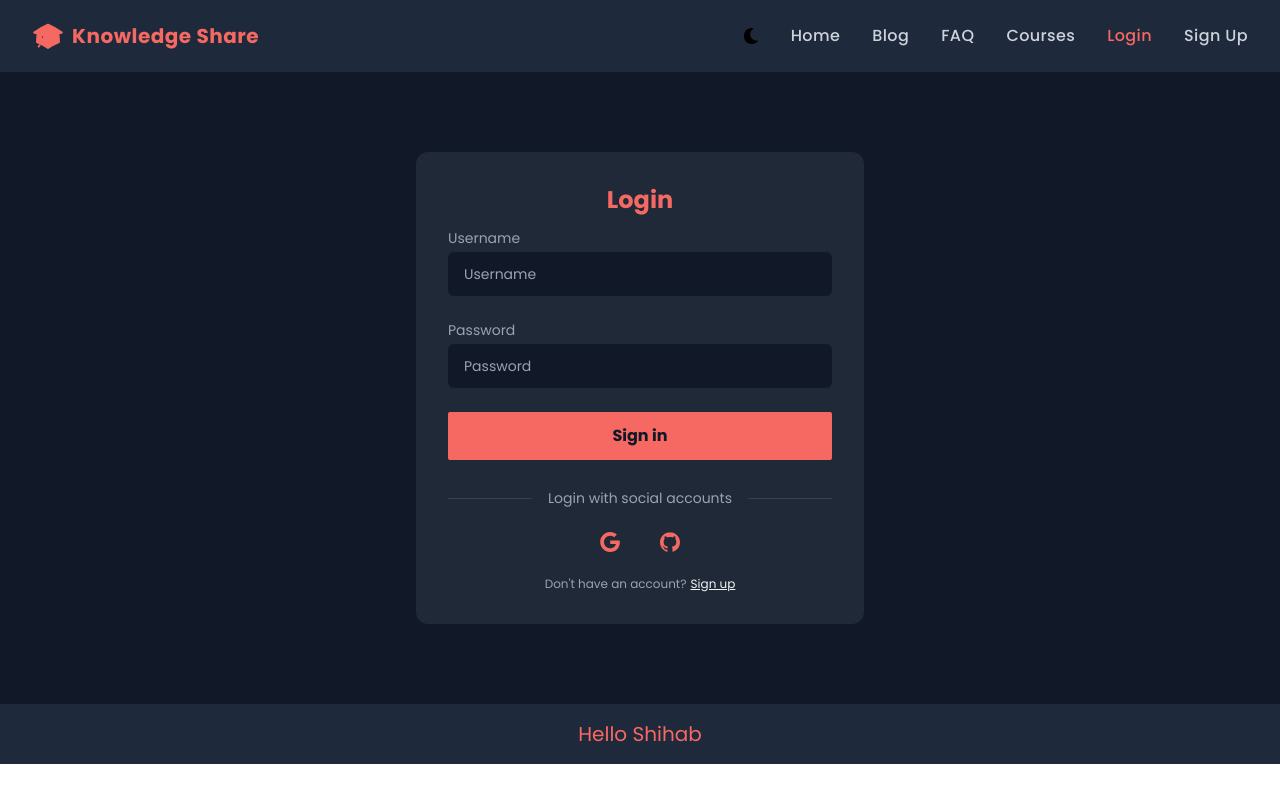
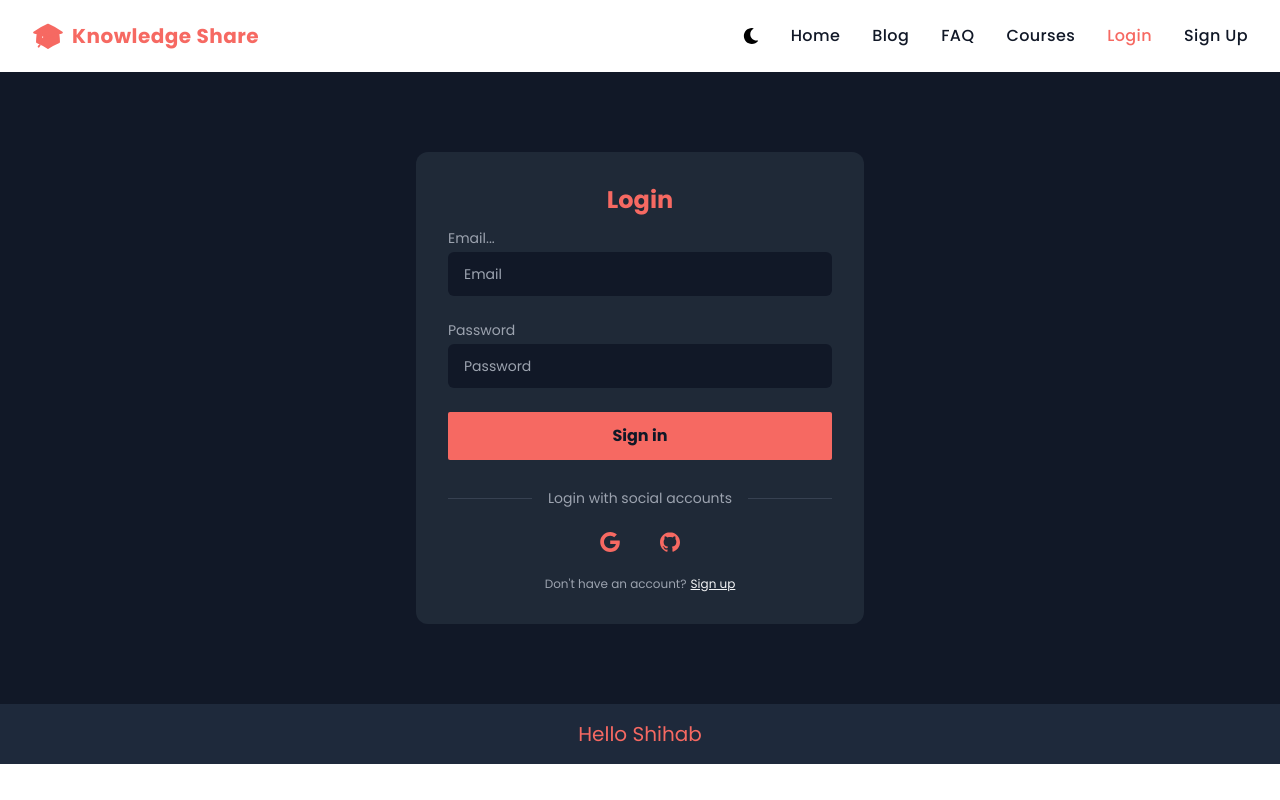
Before and after one commit to AriyanShihab/Knowlodge-Share-Client, a React (Create React App) app: page /login in a window 1280 px wide. Built offline with nearby package versions, Linux system fonts and the light colour scheme; no server answers; what @react-pdf/renderer would draw is missing.

Commit message:
redmi file updated

```diff
--- a/src/Components/Navber.js
+++ b/src/Components/Navber.js
@@ -1,4 +1,5 @@
 import React, { useContext, useState } from "react";
+import { useEffect } from "react";
 import { FaMoon, FaSun } from "react-icons/fa";
 import { NavLink } from "react-router-dom";
 import { toast } from "react-toastify";
@@ -8,6 +9,16 @@ import dummyUser from "./dummyUser.jpg";
 
 const Navber = () => {
   const [theme, setTheme] = useState(true);
+  // const [colorTheme, setColorTheme] = useState(true);
+  const themeSwitcher = () => {
+    setTheme(!theme);
+    console.log(`clicked`);
+  };
+  // useEffect(() => {
+  //   if (!theme) {
+  //     document.documentElement.classList.add("dark");
+  //   }
+  // }, []);
   const { signout, user } = useContext(UserContext);
   const logout = () => {
     signout()
@@ -20,7 +31,7 @@ const Navber = () => {
   };
   const [isMenuOpen, setIsMenuOpen] = useState(true);
   return (
-    <div className=" shadow-lg bg-slate-800">
+    <div className=" bg-white shadow-2xl">
       <div className=" px-4 py-5 mx-auto sm:max-w-xl md:max-w-full lg:max-w-screen-xl md:px-24 lg:px-8">
         <div className="relative flex items-center justify-between ">
           <NavLink
@@ -30,20 +41,20 @@ const Navber = () => {
             className="inline-flex items-center"
             end
             style={({ isActive }) => {
-              return { color: isActive ? "#f66962" : "#cdd3dc" };
+              return { color: isActive ? "#f66962" : "#111827" };
             }}
           >
             <svg
               xmlns="http://www.w3.org/2000/svg"
               fill="#f66962"
               viewBox="0 0 24 24"
-              stroke-width="1.5"
+              strokeWidth="1.5"
               stroke="#f66962"
               class="w-8 h-8"
             >
               <path
-                stroke-linecap="round"
-                stroke-linejoin="round"
+                strokeLinecap="round"
+                strokeLinejoin="round"
                 d="M4.26 10.147a60.436 60.436 0 00-.491 6.347A48.627 48.627 0 0112 20.904a48.627 48.627 0 018.232-4.41 60.46 60.46 0 00-.491-6.347m-15.482 0a50.57 50.57 0 00-2.658-.813A59.905 59.905 0 0112 3.493a59.902 59.902 0 0110.399 5.84c-.896.248-1.783.52-2.658.814m-15.482 0A50.697 50.697 0 0112 13.489a50.702 50.702 0 017.74-3.342M6.75 15a.75.75 0 100-1.5.75.75 0 000 1.5zm0 0v-3.675A55.378 55.378 0 0112 8.443m-7.007 11.55A5.981 5.981 0 006.75 15.75v-1.5"
               />
             </svg>
@@ -54,7 +65,7 @@ const Navber = () => {
           </NavLink>
           <ul className="flex items-center hidden space-x-8 lg:flex">
             <li>
-              <p onClick={() => setTheme(!theme)}>
+              <p onClick={() => themeSwitcher}>
                 {theme ? <FaMoon></FaMoon> : <FaSun></FaSun>}
               </p>
             </li>
@@ -63,10 +74,10 @@ const Navber = () => {
                 to="/"
                 aria-label="Home"
                 title="Home"
-                className="font-medium tracking-wide text-gray-100 transition-colors duration-200 hover:text-deep-purple-accent-400"
+                className="font-medium tracking-wide text-gray-900 transition-colors duration-200 hover:text-deep-purple-accent-400"
                 end
                 style={({ isActive }) => {
-                  return { color: isActive ? "#f66962" : "#cdd3dc" };
+                  return { color: isActive ? "#f66962" : "#111827" };
                 }}
               >
                 Home
@@ -77,10 +88,10 @@ const Navber = () => {
                 to="/blog"
                 aria-label="blog"
                 title="blog"
-                className="font-medium tracking-wide text-gray-100 transition-colors duration-200 hover:text-deep-purple-accent-400"
+                className="font-medium tracking-wide text-gray-900 transition-colors duration-200 hover:text-deep-purple-accent-400"
                 end
                 style={({ isActive }) => {
-                  return { color: isActive ? "#f66962" : "#cdd3dc" };
+                  return { color: isActive ? "#f66962" : "#111827" };
                 }}
               >
                 Blog
@@ -92,10 +103,10 @@ const Navber = () => {
                 to="/faq"
                 aria-label="FAQ"
                 title="FAQ"
-                className="font-medium tracking-wide text-gray-100 transition-colors duration-200 hover:text-deep-purple-accent-400"
+                className="font-medium tracking-wide text-gray-900 transition-colors duration-200 hover:text-deep-purple-accent-400"
                 end
                 style={({ isActive }) => {
-                  return { color: isActive ? "#f66962" : "#cdd3dc" };
+                  return { color: isActive ? "#f66962" : "#111827" };
                 }}
               >
                 FAQ
@@ -106,10 +117,10 @@ const Navber = () => {
                 to="/courses"
                 aria-label="Courses"
                 title="Courses"
-                className="font-medium tracking-wide text-gray-100 transition-colors duration-200 hover:text-deep-purple-accent-400"
+                className="font-medium tracking-wide text-gray-900 transition-colors duration-200 hover:text-deep-purple-accent-400"
                 end
                 style={({ isActive }) => {
-                  return { color: isActive ? "#f66962" : "#cdd3dc" };
+                  return { color: isActive ? "#f66962" : "#111827" };
                 }}
               >
                 Courses
@@ -120,7 +131,7 @@ const Navber = () => {
                 <li>
                   <button
                     onClick={logout}
-                    className="font-medium tracking-wide px-3 py-2 rounded bg-[#f66962] text-gray-100 transition-colors duration-200 hover:text-deep-purple-accent-400"
+                    className="font-medium tracking-wide px-3 py-2 rounded bg-[#f66962] text-gray-900 transition-colors duration-200 hover:text-deep-purple-accent-400"
                   >
                     Log Out
                   </button>
@@ -147,10 +158,10 @@ const Navber = () => {
                     to="/login"
                     aria-label="Login"
                     title="Login"
-                    className="font-medium tracking-wide text-gray-100 transition-colors duration-200 hover:text-deep-purple-accent-400"
+                    className="font-medium tracking-wide text-gray-900 transition-colors duration-200 hover:text-deep-purple-accent-400"
                     end
                     style={({ isActive }) => {
-                      return { color: isActive ? "#f66962" : "#cdd3dc" };
+                      return { color: isActive ? "#f66962" : "#111827" };
                     }}
                   >
                     Login
@@ -161,10 +172,10 @@ const Navber = () => {
                     to="/signup"
                     aria-label="signup"
                     title="signup"
-                    className="font-medium tracking-wide text-gray-100 transition-colors duration-200 hover:text-deep-purple-accent-400"
+                    className="font-medium tracking-wide text-gray-900 transition-colors duration-200 hover:text-deep-purple-accent-400"
                     end
                     style={({ isActive }) => {
-                      return { color: isActive ? "#f66962" : "#cdd3dc" };
+                      return { color: isActive ? "#f66962" : "#111827" };
                     }}
                   >
                     Sign Up
@@ -210,7 +221,7 @@ const Navber = () => {
                           xmlns="http://www.w3.org/2000/svg"
                           fill="#f66962"
                           viewBox="0 0 24 24"
-                          stroke-width="1.5"
+                          strokeWidth="1.5"
                           stroke="#f66962"
                           class="w-8 h-8"
                         >
@@ -253,10 +264,10 @@ const Navber = () => {
                           to="/"
                           aria-label="Home"
                           title="Home"
-                          className="font-medium tracking-wide text-gray-100 transition-colors duration-200 hover:text-deep-purple-accent-400"
+                          className="font-medium tracking-wide text-gray-900 transition-colors duration-200 hover:text-deep-purple-accent-400"
                           end
                           style={({ isActive }) => {
-                            return { color: isActive ? "#f66962" : "#cdd3dc" };
+                            return { color: isActive ? "#f66962" : "#111827" };
                           }}
                         >
                           Home
@@ -267,10 +278,10 @@ const Navber = () => {
                           to="/blog"
                           aria-label="blog"
                           title="blog"
-                          className="font-medium tracking-wide text-gray-100 transition-colors duration-200 hover:text-deep-purple-accent-400"
+                          className="font-medium tracking-wide text-gray-900 transition-colors duration-200 hover:text-deep-purple-accent-400"
                           end
                           style={({ isActive }) => {
-                            return { color: isActive ? "#f66962" : "#cdd3dc" };
+                            return { color: isActive ? "#f66962" : "#111827" };
                           }}
                         >
                           Blog
@@ -282,10 +293,10 @@ const Navber = () => {
                           to="/faq"
                           aria-label="FAQ"
                           title="FAQ"
-                          className="font-medium tracking-wide text-gray-100 transition-colors duration-200 hover:text-deep-purple-accent-400"
+                          className="font-medium tracking-wide text-gray-900 transition-colors duration-200 hover:text-deep-purple-accent-400"
                           end
                           style={({ isActive }) => {
-                            return { color: isActive ? "#f66962" : "#cdd3dc" };
+                            return { color: isActive ? "#f66962" : "#111827" };
                           }}
                         >
                           FAQ
@@ -296,10 +307,10 @@ const Navber = () => {
                           to="/courses"
                           aria-label="Courses"
                           title="Courses"
-                          className="font-medium tracking-wide text-gray-100 transition-colors duration-200 hover:text-deep-purple-accent-400"
+                          className="font-medium tracking-wide text-gray-900 transition-colors duration-200 hover:text-deep-purple-accent-400"
                           end
                           style={({ isActive }) => {
-                            return { color: isActive ? "#f66962" : "#cdd3dc" };
+                            return { color: isActive ? "#f66962" : "#111827" };
                           }}
                         >
                           Courses
@@ -310,7 +321,7 @@ const Navber = () => {
                           <li>
                             <button
                               onClick={logout}
-                              className="font-medium tracking-wide px-3 py-2 rounded bg-[#f66962] text-gray-100 transition-colors duration-200 hover:text-deep-purple-accent-400"
+                              className="font-medium tracking-wide px-3 py-2 rounded bg-[#f66962] text-gray-900 transition-colors duration-200 hover:text-deep-purple-accent-400"
                             >
                               Log Out
                             </button>
@@ -337,11 +348,11 @@ const Navber = () => {
                               to="/login"
                               aria-label="Login"
                               title="Login"
-                              className="font-medium tracking-wide text-gray-100 transition-colors duration-200 hover:text-deep-purple-accent-400"
+                              className="font-medium tracking-wide text-gray-900 transition-colors duration-200 hover:text-deep-purple-accent-400"
                               end
                               style={({ isActive }) => {
                                 return {
-                                  color: isActive ? "#f66962" : "#cdd3dc",
+                                  color: isActive ? "#f66962" : "#111827",
                                 };
                               }}
                             >
@@ -353,11 +364,11 @@ const Navber = () => {
                               to="/signup"
                               aria-label="signup"
                               title="signup"
-                              className="font-medium tracking-wide text-gray-100 transition-colors duration-200 hover:text-deep-purple-accent-400"
+                              className="font-medium tracking-wide text-gray-900 transition-colors duration-200 hover:text-deep-purple-accent-400"
                               end
                               style={({ isActive }) => {
                                 return {
-                                  color: isActive ? "#f66962" : "#cdd3dc",
+                                  color: isActive ? "#f66962" : "#111827",
                                 };
                               }}
                             >
--- a/src/Components/Pages/Login.js
+++ b/src/Components/Pages/Login.js
@@ -45,8 +45,9 @@ const Login = () => {
         navigate(from, { replace: true });
       })
       .catch((err) => {
-        toast.error(err.message, { autoClose: 800 });
+        toast.error(err.message, { autoClose: 1200 });
       });
+    form.reset();
   };
 
   return (
@@ -61,13 +62,13 @@ const Login = () => {
         >
           <div className="space-y-1 text-sm">
             <label for="username" className="block text-gray-400">
-              Username
+              Email...
             </label>
             <input
-              type="text"
-              name="username"
-              id="username"
-              placeholder="Username"
+              type="email"
+              name="email"
+              id="email"
+              placeholder="Email"
               className="w-full px-4 py-3 rounded-md border-gray-700 bg-gray-900 text-gray-100 focus:border-violet-400"
             />
           </div>
--- a/tailwind.config.js
+++ b/tailwind.config.js
@@ -1,5 +1,6 @@
 /** @type {import('tailwindcss').Config} */
 module.exports = {
+  darkMode: "class",
   content: ["./src/**/*.{js,jsx,ts,tsx}"],
   theme: {
     extend: {},
```
Also changed, not shown: src/Components/FeaturedAndTopSellingCard.js (+8 -4 lines), src/Components/Pages/CourseDetails.js (+12 -7 lines), src/Components/Pages/Courses.js (+4 -4 lines), src/Components/Pages/Home.js (+4 -4 lines), src/Components/Pages/NotFound.js (+7 -7 lines), src/Components/Pages/SignUp.js (+6 -1 lines), src/Helper/themeSwithcher.js (added, +46 -0 lines), 1 other file (tests, documents, lock files or other folders).
